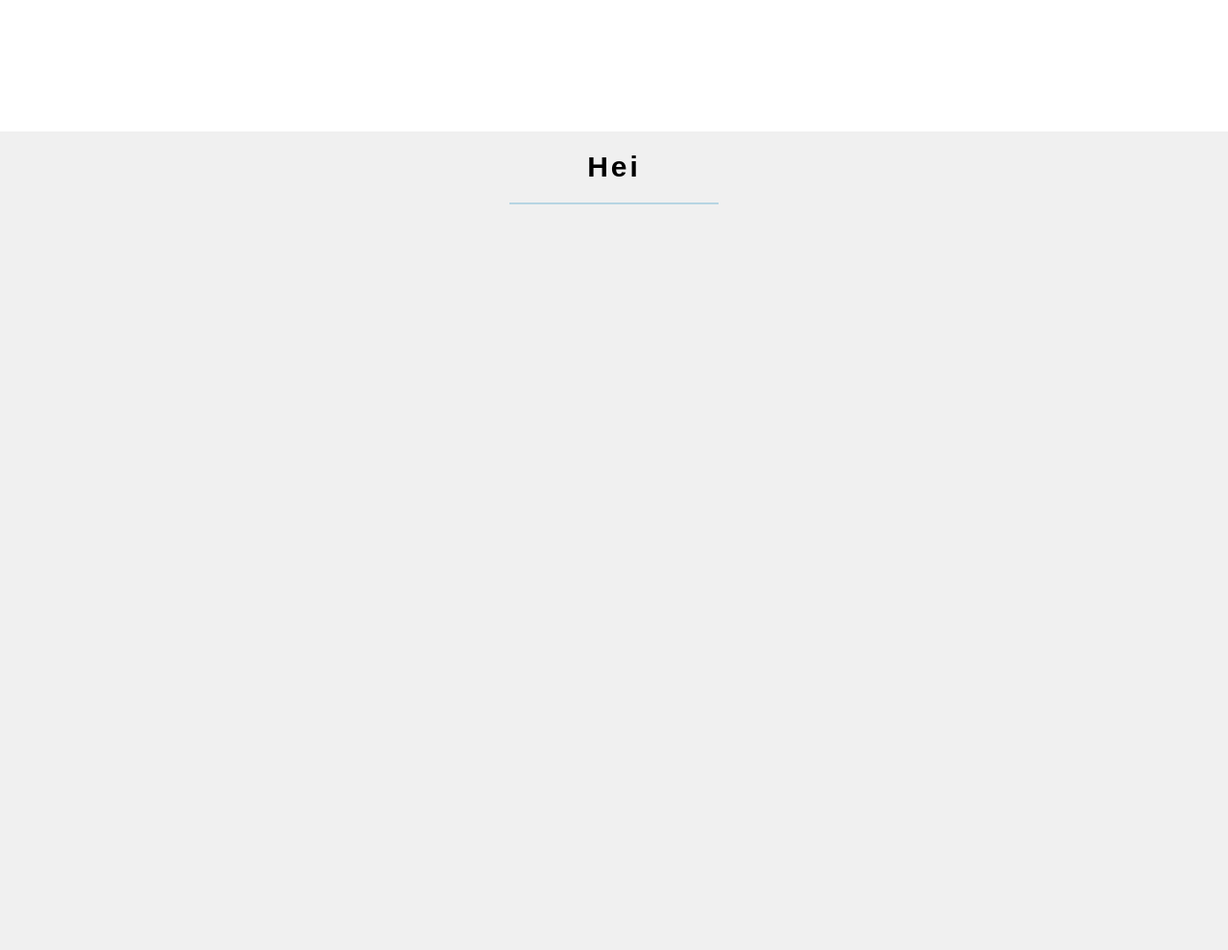
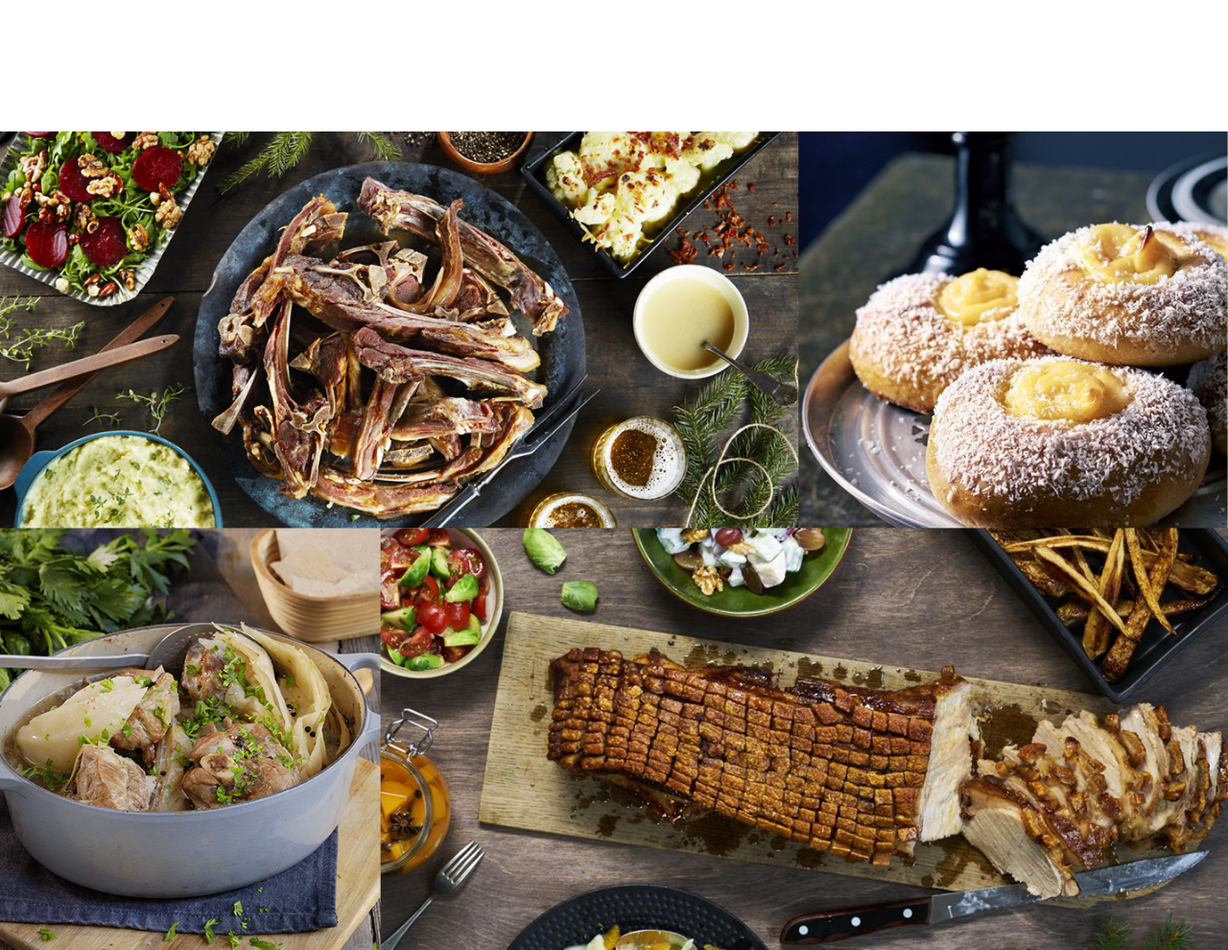
Before and after one commit to CarolineVoo/Perfect-Norway, a plain HTML site: page index.html in a window 1280 px wide. Shown: the part 1640-2630 px from the top of the page at 96% size. Before the commit the page ends 1903 px from the top, so only its background shows below. Drawn offline with Linux system fonts and the light colour scheme.

Commit message:
Section food

```diff
--- a/index.html
+++ b/index.html
@@ -79,9 +79,31 @@
                 </div>
     </section>
 
-    <section class="section-test">
-        <div class="row">
-            <h1>Hei</h1>
+    <section class="section-foods">
+        <div class="foods">
+            <ul>
+                <li class="img-big">
+                    <figure class="food-img">
+                        <img src="food1.png"/></li>
+                    </figure>
+                <li class="img-small">
+                    <figure class="food-img">
+                        <img src="food2.png"/></li>
+                    </figure>
+                </li>
+            </ul>
+            <ul class="row2">
+                <li class="img-small">
+                    <figure class="food-img">
+                        <img src="food3.png"/></li>
+                    </figure>
+                </li>
+                <li class="img-big">
+                    <figure class="food-img">
+                        <img src="food4.png"/></li>
+                    </figure>
+                </li>
+            </ul>
         </div>
     </section>
 
--- a/stylesheet.css
+++ b/stylesheet.css
@@ -29,10 +29,16 @@ h1{
     width: 17%;
 }
 
+
+/***********************************/
+/*            NAVBAR              */
+/*********************************/
+
 .navbar{
     background-color: #242424;
     width: 100%;
     overflow: auto;
+
 }
 
 
@@ -60,18 +66,29 @@ h1{
     position: relative;
     min-width: 100vw;
     min-height: 70vh;
+    background-color:black;
+    z-index: -1;
 }
 
 #videoHeader{
-    position: absolute;
+    position: fixed;
     min-width: 1650px;
+    opacity: 0.7;
     height: auto;
-    top: -50%;
+    top: -250px;
+    z-index: -2;
 }
 
 
+/***********************************/
+/*          SECTION-START         */
+/*********************************/
+
 .section-start{
     position: relative;
+    height: auto;
+    background: #f0f0f0;
+    padding-bottom: 300px;
 }
 
 .intro-boxes{
@@ -133,9 +150,13 @@ h1{
     color: #4a4a4a;
 }
 
+
+/***********************************/
+/*          SECTION-FACT          */
+/*********************************/
+
 .section-fact{
     padding-top: 50px;
-    margin-top: 300px;
     width: 100%;
     background-color: white;
 }
@@ -151,3 +172,40 @@ h1{
     margin: 0 auto;
     margin-bottom: 40px;
 }
+
+
+/***********************************/
+/*          SECTION-FOODS         */
+/*********************************/
+
+.section-foods{
+    overflow: hidden;
+    width: 100%;
+    padding: 0;
+}
+
+.foods{
+    width: 100%;
+    height: auto;
+}
+
+.foods li{
+    display: block;
+    float: left;
+    list-style: none;
+}
+
+
+.foods .img-big{
+    width: 66%;
+}
+
+.foods .img-small{
+    width: 33%;
+}
+
+.foods img {
+    width: 100%;
+    height: auto;
+    transform: scale(1.06);
+}
```
Also changed, not shown: food1.png (added), food2.png (added), food3.png (added), food4.png (added).
